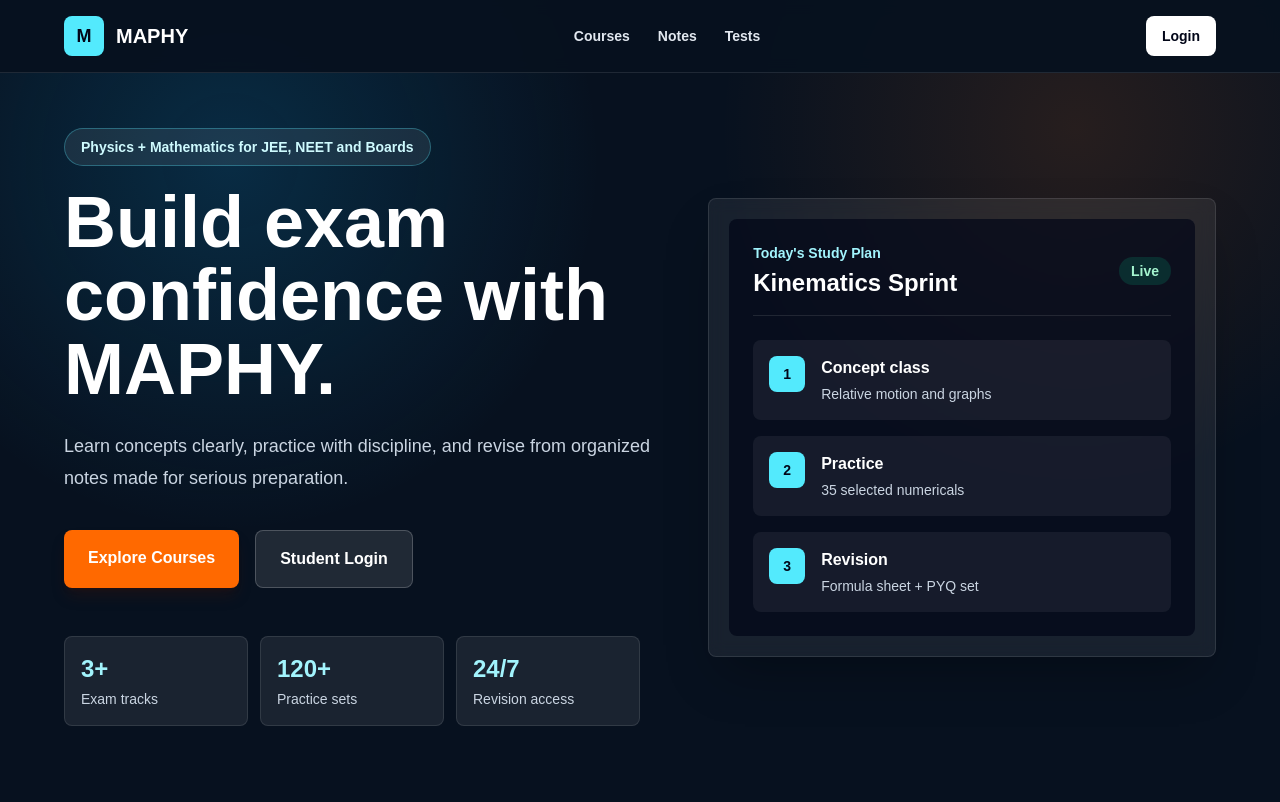
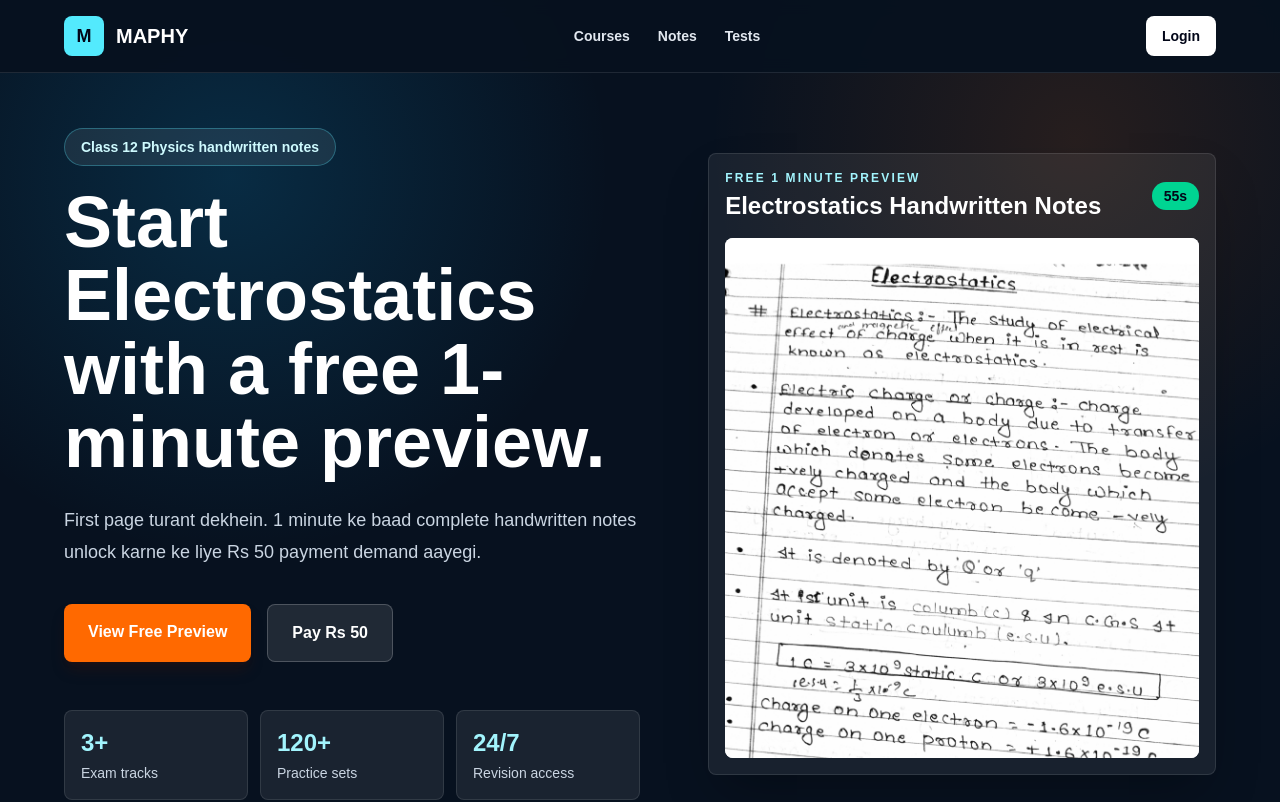
Before and after one commit to Bmwcc84/maphy, a Next.js app: page / in a window 1280 px wide. Shown: the top 802 px of the page. Built offline with nearby package versions, Linux system fonts and the light colour scheme.

Commit message:
Add electrostatics homepage preview paywall

```diff
--- a/app/login/page.tsx
+++ b/app/login/page.tsx
@@ -10,6 +10,15 @@ const benefits = [
   "Track live classes and revision plans",
   "Continue preparation across devices",
 ];
+
+function getSafeNextPath() {
+  if (typeof window === "undefined") return "/dashboard";
+  const nextPath = new URLSearchParams(window.location.search).get("next");
+  if (!nextPath || !nextPath.startsWith("/") || nextPath.startsWith("//")) {
+    return "/dashboard";
+  }
+  return nextPath;
+}
 
 export default function LoginPage() {
   const router = useRouter();
@@ -61,7 +70,7 @@ export default function LoginPage() {
       return;
     }
 
-    router.push("/dashboard");
+    router.push(getSafeNextPath());
     router.refresh();
   };
 
--- a/app/page.tsx
+++ b/app/page.tsx
@@ -1,4 +1,5 @@
 import Link from "next/link";
+import ElectrostaticsPreview from "../components/ElectrostaticsPreview";
 import Navbar from "../components/Navbar";
 
 const highlights = [
@@ -63,28 +64,28 @@ export default function Home() {
           <div className="relative mx-auto grid max-w-7xl items-center gap-12 lg:grid-cols-[1.08fr_0.92fr]">
             <div>
               <p className="mb-5 inline-flex rounded-full border border-cyan-300/30 bg-white/[0.08] px-4 py-2 text-sm font-semibold text-cyan-100">
-                Physics + Mathematics for JEE, NEET and Boards
+                Class 12 Physics handwritten notes
               </p>
               <h1 className="max-w-4xl text-5xl font-black leading-[1.02] tracking-normal sm:text-6xl lg:text-7xl">
-                Build exam confidence with MAPHY.
+                Start Electrostatics with a free 1-minute preview.
               </h1>
               <p className="mt-6 max-w-2xl text-lg leading-8 text-slate-300">
-                Learn concepts clearly, practice with discipline, and revise from
-                organized notes made for serious preparation.
+                First page turant dekhein. 1 minute ke baad complete handwritten
+                notes unlock karne ke liye Rs 50 payment demand aayegi.
               </p>
 
               <div className="mt-9 flex flex-wrap gap-4">
                 <Link
-                  href="#courses"
+                  href="#electrostatics-preview"
                 className="rounded-lg bg-orange-500 px-6 py-4 text-base font-bold text-white shadow-lg shadow-orange-950/30 transition hover:bg-orange-400"
                 >
-                  Explore Courses
+                  View Free Preview
                 </Link>
                 <Link
-                  href="/login"
+                  href="/login?next=/courses%23electrostatics-handwritten-notes"
                   className="rounded-lg border border-white/20 bg-white/10 px-6 py-4 text-base font-bold text-white transition hover:bg-white/15"
                 >
-                  Student Login
+                  Pay Rs 50
                 </Link>
               </div>
 
@@ -105,42 +106,7 @@ export default function Home() {
               </div>
             </div>
 
-            <div className="rounded-lg border border-white/10 bg-white/[0.07] p-5 shadow-2xl shadow-black/30 backdrop-blur">
-              <div className="rounded-lg bg-slate-950/70 p-6">
-                <div className="flex items-center justify-between border-b border-white/10 pb-4">
-                  <div>
-                    <p className="text-sm font-semibold text-cyan-200">
-                      Today&apos;s Study Plan
-                    </p>
-                    <h2 className="mt-1 text-2xl font-black">Kinematics Sprint</h2>
-                  </div>
-                  <span className="rounded-full bg-emerald-400/15 px-3 py-1 text-sm font-bold text-emerald-200">
-                    Live
-                  </span>
-                </div>
-
-                <div className="mt-6 space-y-4">
-                  {[
-                    ["Concept class", "Relative motion and graphs"],
-                    ["Practice", "35 selected numericals"],
-                    ["Revision", "Formula sheet + PYQ set"],
-                  ].map(([title, text], index) => (
-                    <div
-                      key={title}
-                      className="flex gap-4 rounded-lg bg-white/[0.06] p-4"
-                    >
-                      <div className="flex h-9 w-9 shrink-0 items-center justify-center rounded-lg bg-cyan-300 text-sm font-black text-slate-950">
-                        {index + 1}
-                      </div>
-                      <div>
-                        <h3 className="font-bold text-white">{title}</h3>
-                        <p className="mt-1 text-sm text-slate-300">{text}</p>
-                      </div>
-                    </div>
-                  ))}
-                </div>
-              </div>
-            </div>
+            <ElectrostaticsPreview />
           </div>
         </section>
 
--- /dev/null
+++ b/components/ElectrostaticsPreview.tsx
@@ -0,0 +1,74 @@
+"use client";
+
+import Image from "next/image";
+import Link from "next/link";
+import { useEffect, useState } from "react";
+
+const PREVIEW_SECONDS = 60;
+
+export default function ElectrostaticsPreview() {
+  const [secondsLeft, setSecondsLeft] = useState(PREVIEW_SECONDS);
+
+  useEffect(() => {
+    const startedAt = Date.now();
+    const timer = window.setInterval(() => {
+      const elapsed = Math.floor((Date.now() - startedAt) / 1000);
+      setSecondsLeft(Math.max(PREVIEW_SECONDS - elapsed, 0));
+    }, 500);
+
+    return () => window.clearInterval(timer);
+  }, []);
+
+  const isLocked = secondsLeft <= 0;
+
+  return (
+    <section id="electrostatics-preview" className="relative overflow-hidden rounded-lg border border-white/10 bg-white/[0.07] p-4 shadow-2xl shadow-black/30">
+      <div className="flex items-center justify-between gap-3 pb-4">
+        <div>
+          <p className="text-xs font-black uppercase tracking-[0.18em] text-cyan-200">
+            Free 1 minute preview
+          </p>
+          <h2 className="mt-1 text-2xl font-black text-white">
+            Electrostatics Handwritten Notes
+          </h2>
+        </div>
+        <span className={`shrink-0 rounded-full px-3 py-1 text-sm font-black ${isLocked ? "bg-orange-500 text-white" : "bg-emerald-400 text-slate-950"}`}>
+          {isLocked ? "Locked" : `${secondsLeft}s`}
+        </span>
+      </div>
+
+      <div className="relative h-[520px] overflow-hidden rounded-lg bg-slate-100">
+        <Image
+          src="/previews/electrostatics-page-01.png"
+          alt="Electrostatics handwritten notes first page preview"
+          fill
+          priority
+          sizes="(min-width: 1024px) 44vw, 100vw"
+          className={`object-cover object-top transition duration-500 ${isLocked ? "scale-[1.02] blur-sm" : ""}`}
+        />
+
+        {isLocked ? (
+          <div className="absolute inset-0 flex items-center justify-center bg-slate-950/80 px-5 text-center text-white">
+            <div className="max-w-sm">
+              <p className="text-sm font-black uppercase tracking-[0.18em] text-orange-200">
+                Preview finished
+              </p>
+              <h3 className="mt-3 text-3xl font-black">
+                Full Electrostatics notes unlock karein
+              </h3>
+              <p className="mt-3 leading-7 text-slate-200">
+                Sirf Rs 50 me complete handwritten PDF access milega.
+              </p>
+              <Link
+                href="/login?next=/courses%23electrostatics-handwritten-notes"
+                className="mt-6 inline-flex w-full justify-center rounded-lg bg-orange-500 px-5 py-4 text-base font-black text-white transition hover:bg-orange-400"
+              >
+                Pay Rs 50
+              </Link>
+            </div>
+          </div>
+        ) : null}
+      </div>
+    </section>
+  );
+}
```
Also changed, not shown: public/previews/electrostatics-page-01.png (added).
